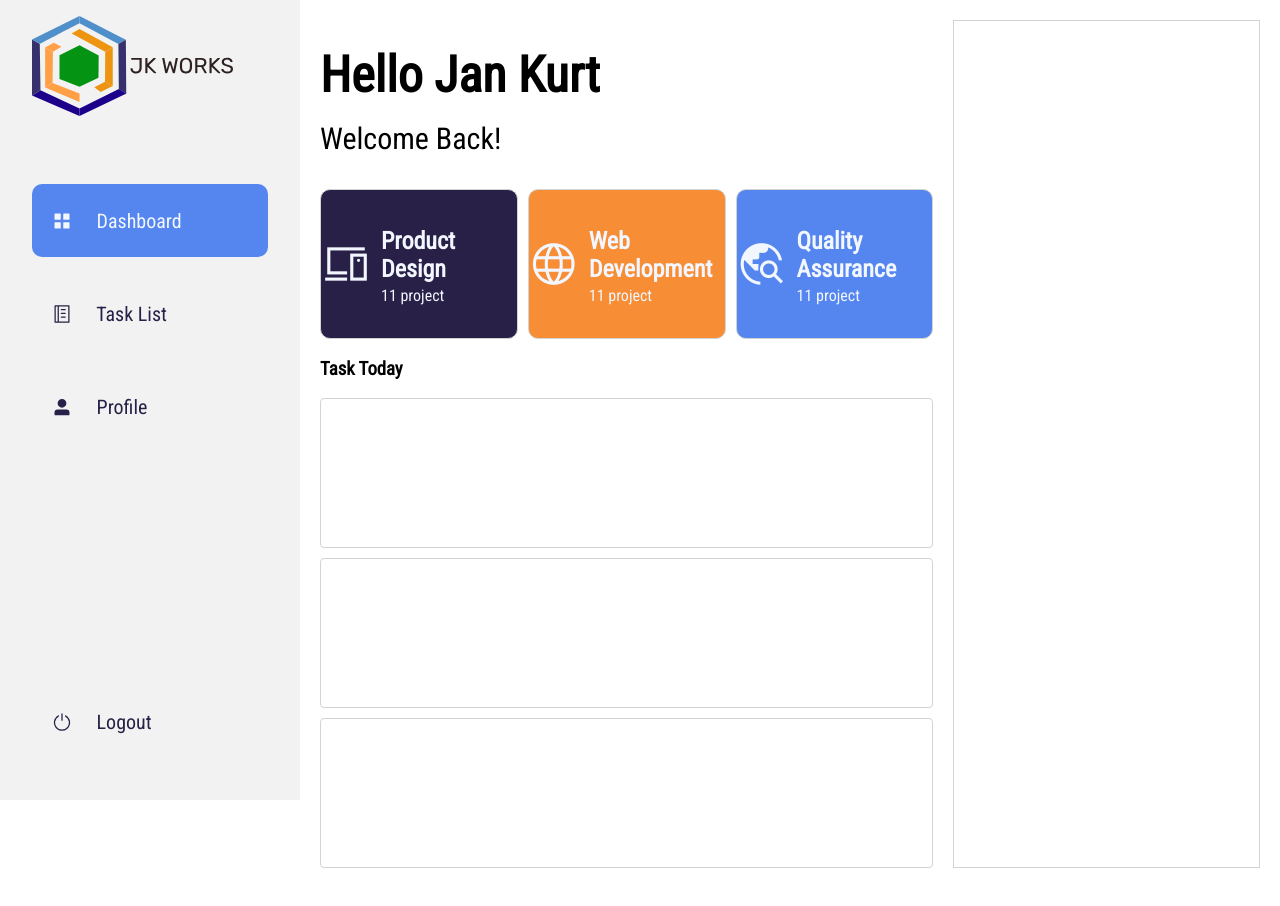
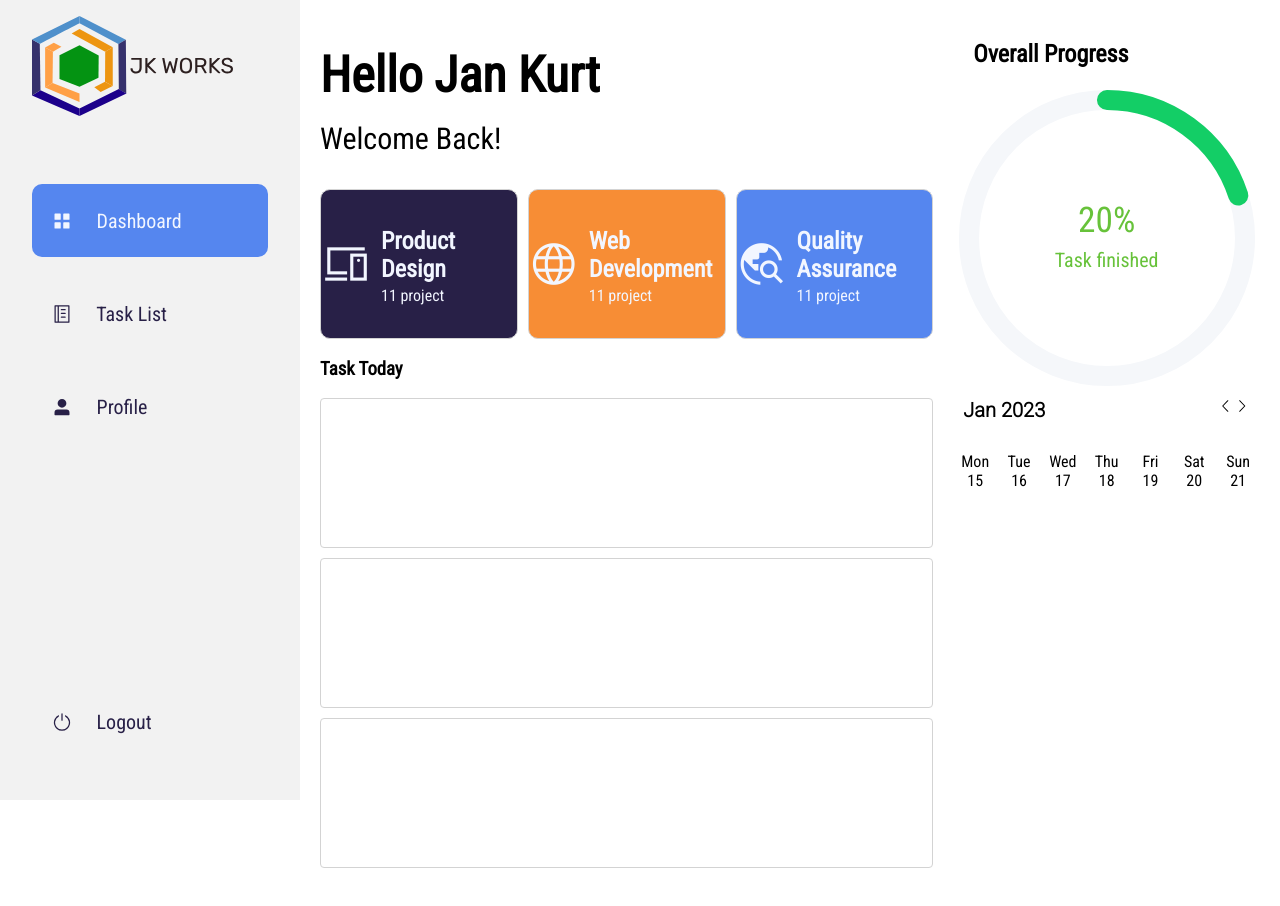
Before and after one commit to Jankurtb17/todo-frontend, a Vue app: page /dashboard in a window 1280 px wide. Shown: the top 906 px of the page. Built offline with nearby package versions, Linux system fonts and the light colour scheme.

Commit message:
feature: add date

```diff
--- a/src/plugins/element-plus.ts
+++ b/src/plugins/element-plus.ts
@@ -38,7 +38,8 @@
   ElDropdownMenu,
   ElDropdownItem,
   ElPageHeader,
-  ElPagination
+  ElPagination,
+  ElProgress
 } from "element-plus";
 
 import {
@@ -63,7 +64,9 @@
   Fold,
   Memo,
   Menu,
-  SwitchButton
+  SwitchButton,
+  ArrowLeft,
+  ArrowRight
 } from "@element-plus/icons-vue";
 
 export default (app: App): void => {
@@ -106,6 +109,7 @@
     .use(ElDropdownItem)
     .use(ElPageHeader)
     .use(ElPagination)
+    .use(ElProgress)
     .component("el-icon-zoomin", ZoomIn)
     .component("Edit", Edit)
     .component("Delete", Delete)
@@ -129,4 +133,6 @@
     .component("Memo", Memo)
     .component("Menu", Menu)
     .component("SwitchButton", SwitchButton)
+    .component("ArrowLeft", ArrowLeft)
+    .component("ArrowRight", ArrowRight)
 }
--- a/src/views/AppDashboard.vue
+++ b/src/views/AppDashboard.vue
@@ -37,9 +37,101 @@
       </div>
     </div>
 
-    <div class="grid-2"></div>
+    <div class="grid-2">
+      <h2>Overall Progress</h2>
+      <div class="progress">
+        <el-progress type="circle" :percentage="20" status="success" :stroke-width="20" :width="300">
+          <template #default="{ percentage }">
+            <span class="percentage-value">{{ percentage }}%</span> <br/>
+            <span class="percentage-label">Task finished</span>
+          </template>
+        </el-progress>
+      </div>
+      <div class="date">
+        <div>
+          <span>{{ getMonth }} {{ year }}</span>
+        </div>
+        <div>
+          <el-icon><ArrowLeft /></el-icon>
+          <el-icon><ArrowRight /></el-icon>
+        </div>
+      </div>
+      <div class="days">
+        <div v-for="week in weeks" :key="week" class="days-item">
+          <span>{{ week }}</span>
+        </div>
+
+      </div>
+      <div class="dates">
+        <div v-for="(days, index) in daysOfTheWeek" :key="index" class="days-item">
+          <span >{{ days }} </span>
+        </div>
+      </div>
+    </div>
   </div>
 </template>
+
+<script lang="ts" setup>
+import { ref, computed } from 'vue';
+const getDate = new Date();
+const month = getDate.getUTCMonth() + 1;
+const year = getDate.getFullYear()
+const getMonth = ref("")
+const curr = new Date; // get current date
+const first = curr.getDate()
+const firstday = (new Date(curr.setDate(first+1))).toString();
+const daysOfTheWeek = ref<Array<string>>([])
+const isActive = ref(false)
+for(let i = 0; i < 7; i++) {
+   const next = new Date(curr.getTime());
+   next.setDate(first+i);
+   if(curr.getDate() === next.getDate()) {
+    isActive.value = true;
+   }
+   daysOfTheWeek.value.push(next.getDate())
+}
+const weeks = ref([ "Mon", "Tue", "Wed", "Thu", "Fri", "Sat", "Sun"])
+switch (month) {
+  case 1:
+    getMonth.value = "Jan"
+    break;
+  case 2:
+    getMonth.value = "Feb"
+    break;
+  case 3:
+    getMonth.value = "Mar"
+    break;
+  case 4:
+    getMonth.value = "Apr"
+    break;
+  case 5:
+    getMonth.value = "May"
+    break;
+  case 6:
+    getMonth.value = "Jun"
+    break;
+  case 7:
+    getMonth.value = "Jul"
+    break;
+  case 8:
+    getMonth.value = "Aug"
+    break;
+  case 9:
+    getMonth.value = "Sep"
+    break;
+  case 10:
+    getMonth.value = "Oct"
+    break;
+  case 11:
+    getMonth.value = "Nov"
+    break;
+  case 12:
+    getMonth.value = "Dec"
+    break;
+  default:
+    break;
+}
+</script>
 
 <style scoped>
 .grid-1 {
@@ -111,7 +203,6 @@
 }
 
 .grid-2 {
-  border: 1px solid lightgray;
   margin-bottom: 1.5em;
 }
 
@@ -133,7 +224,54 @@
   padding: 10px;
 }
 
+.progress {
+  display: flex;
+  justify-content: center;
+  align-items: center;
+}
+
 .material-symbols-sharp {
   font-size: 50px;
 }
+.percentage-label {
+  font-size: 20px;
+}
+
+.grid-2 h2 {
+  margin-left: 20px;
+}
+
+.date {
+  display: flex;
+  justify-content: space-between;
+  padding: 10px;
+}
+
+.date span {
+  font-size: 20px;
+  font-family: "Roboto", sans-serif;
+  font-weight: bold;
+}
+
+.days {
+  margin-top: 20px;
+  display: grid;
+  grid-template-columns: repeat(7, 1fr);
+  align-items: center;
+  justify-content: center;
+  text-align: center;
+}
+
+.dates {
+  display: grid;
+  grid-template-columns: repeat(7, 1fr);
+  align-items: center;
+  justify-content: center;
+  text-align: center;
+}
+
+.active {
+  background-color: red;
+}
+
 </style>
```
